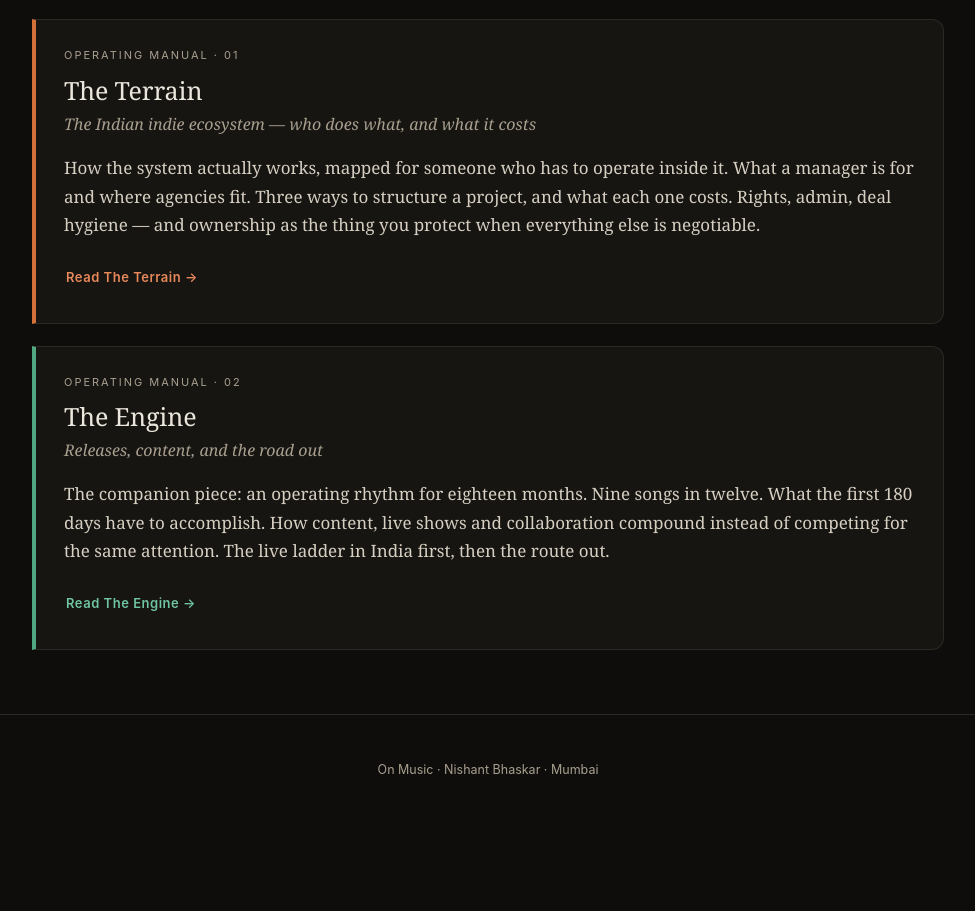
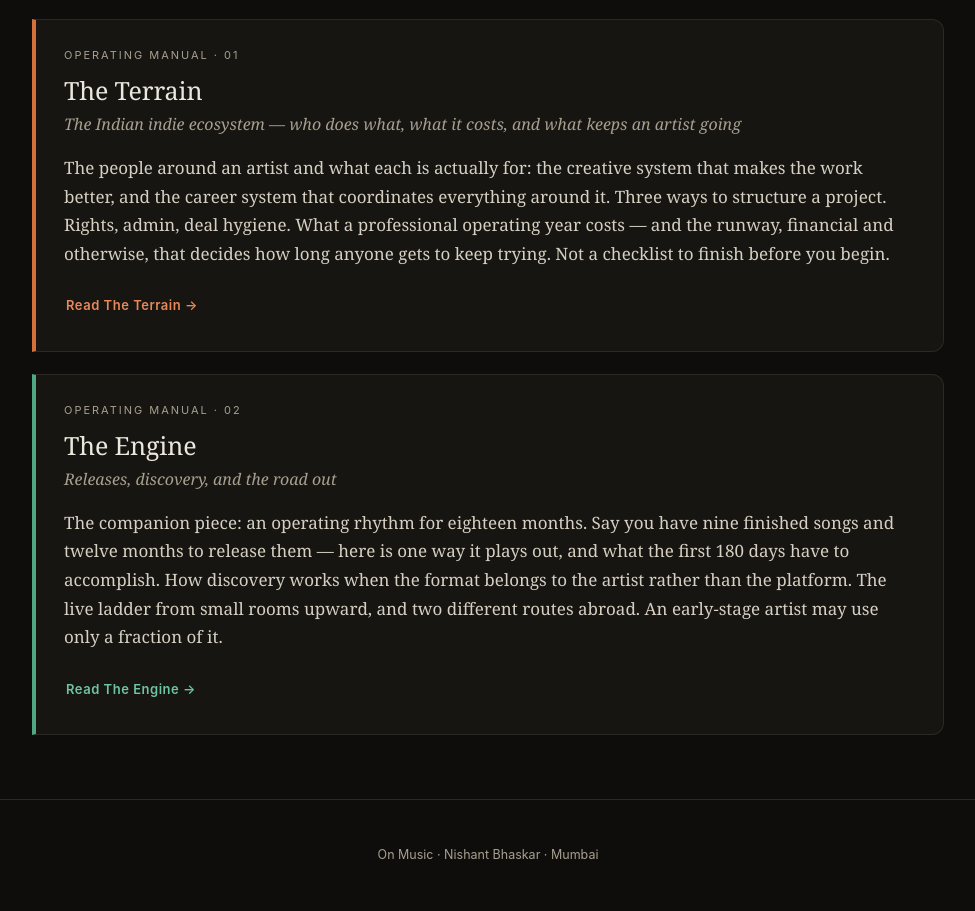
Before and after one commit to nbhaskar888/personal-site, a plain HTML site: page music/index.html in a window 1280 px wide. Shown: the part 1402-2313 px from the top of the page, without its empty margins (152-1127 px from the left). Before the commit the page ends 2242 px from the top, so only its background shows below. Drawn offline with Linux system fonts and the light colour scheme.

Commit message:
Add files via upload

```diff
--- a/music/index.html
+++ b/music/index.html
@@ -144,16 +144,16 @@
     <article class="card accent-4">
       <p class="kicker">Operating manual · 01</p>
       <h3>The Terrain</h3>
-      <p class="deck">The Indian indie ecosystem — who does what, and what it costs</p>
-      <p>How the system actually works, mapped for someone who has to operate inside it. What a manager is for and where agencies fit. Three ways to structure a project, and what each one costs. Rights, admin, deal hygiene — and ownership as the thing you protect when everything else is negotiable.</p>
+      <p class="deck">The Indian indie ecosystem — who does what, what it costs, and what keeps an artist going</p>
+      <p>The people around an artist and what each is actually for: the creative system that makes the work better, and the career system that coordinates everything around it. Three ways to structure a project. Rights, admin, deal hygiene. What a professional operating year costs — and the runway, financial and otherwise, that decides how long anyone gets to keep trying. Not a checklist to finish before you begin.</p>
       <a class="go" href="/music/the-terrain">Read The Terrain →</a>
     </article>
 
     <article class="card accent-5">
       <p class="kicker">Operating manual · 02</p>
       <h3>The Engine</h3>
-      <p class="deck">Releases, content, and the road out</p>
-      <p>The companion piece: an operating rhythm for eighteen months. Nine songs in twelve. What the first 180 days have to accomplish. How content, live shows and collaboration compound instead of competing for the same attention. The live ladder in India first, then the route out.</p>
+      <p class="deck">Releases, discovery, and the road out</p>
+      <p>The companion piece: an operating rhythm for eighteen months. Say you have nine finished songs and twelve months to release them — here is one way it plays out, and what the first 180 days have to accomplish. How discovery works when the format belongs to the artist rather than the platform. The live ladder from small rooms upward, and two different routes abroad. An early-stage artist may use only a fraction of it.</p>
       <a class="go" href="/music/the-engine">Read The Engine →</a>
     </article>
   </section>
```
